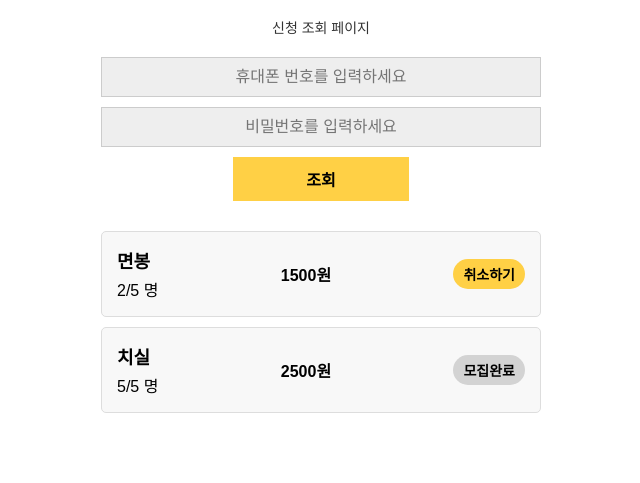
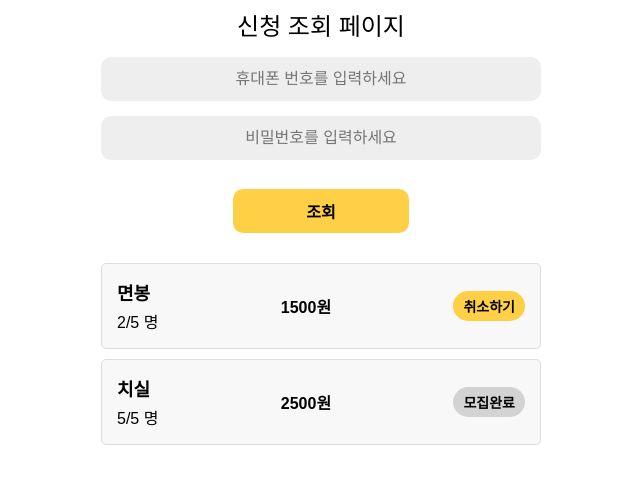
Before and after one commit to mbeankong/Eureotcha, a website: page FE/public/html/orders.html in a window 1280 px wide. Shown: the part 73-556 px from the top of the page, without its empty margins (319-959 px from the left). Drawn offline with nearby package versions, Linux system fonts and the light colour scheme; a web font is replaced by a local one.

Commit message:
orders css 수정

```diff
--- a/FE/public/css/orders.css
+++ b/FE/public/css/orders.css
@@ -62,26 +62,27 @@ display: flex;
 align-items: center;
 }
 
-/* �쒕툕���댄� �ㅽ��� */
 .subtitle {
-font-size: 14px;
-color: #333;
-margin: 20px 0;
+font-size: 24px;
+margin: 10px 0;
+margin-bottom:15px;
 }
 
 /* �낅젰 �꾨뱶 */
 .input-container {
 display: flex;
 flex-direction: column;
-gap: 10px;
+gap: 15px;
 padding: 0 20px;
 }
 
 .input-container input {
 width: 100%;
+height: 44px;
 padding: 10px;
 font-size: 16px;
-border: 1px solid #ccc;
+border:none;
+border-radius: 10px;
 background: #eee;
 text-align: center;
 }
@@ -92,10 +93,12 @@ padding: 10px;
 font-size: 16px;
 background: #ffd045;
 border: none;
+border-radius: 10px;
 cursor: pointer;
 font-weight: bold;
 display: block;
 margin: 0 auto;
+margin-top: 14px;
 }
 
 /* 由ъ뒪�� �ㅽ��� */
```
Also changed, not shown: FE/public/html/main.html (+1 -1 lines).
